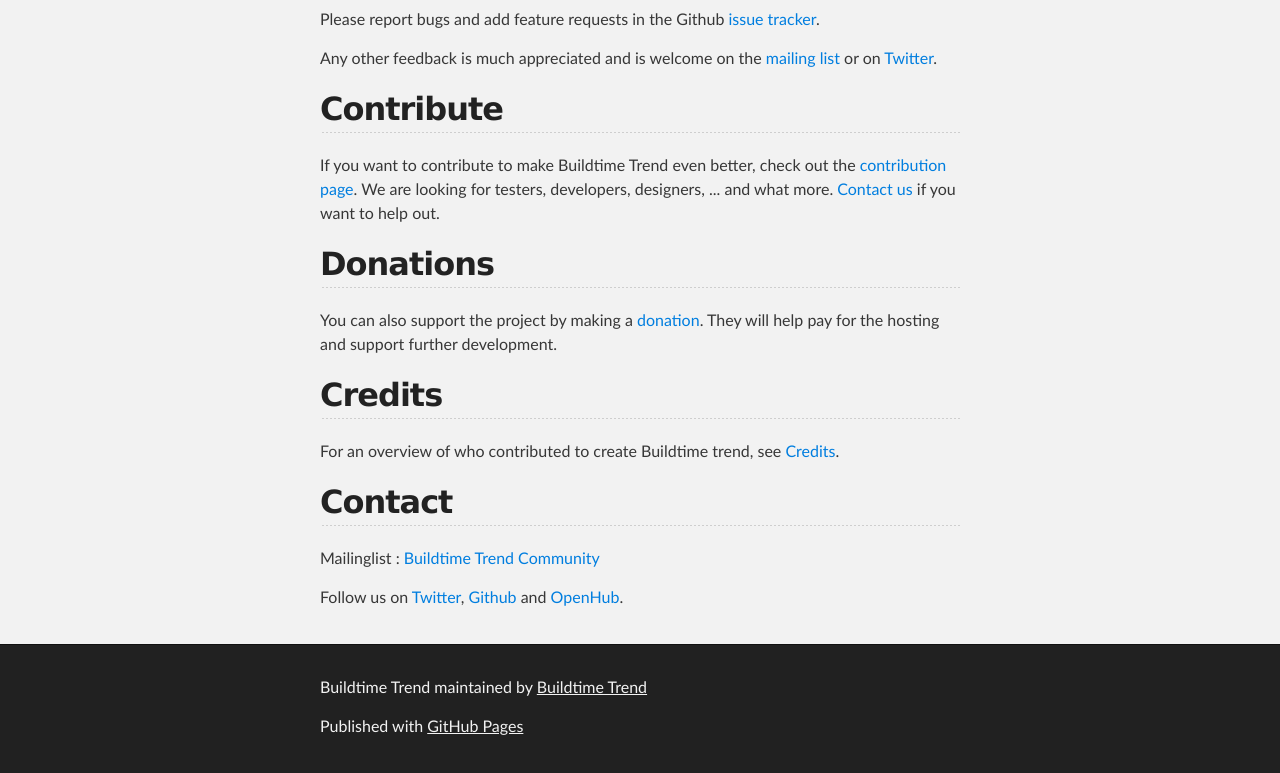
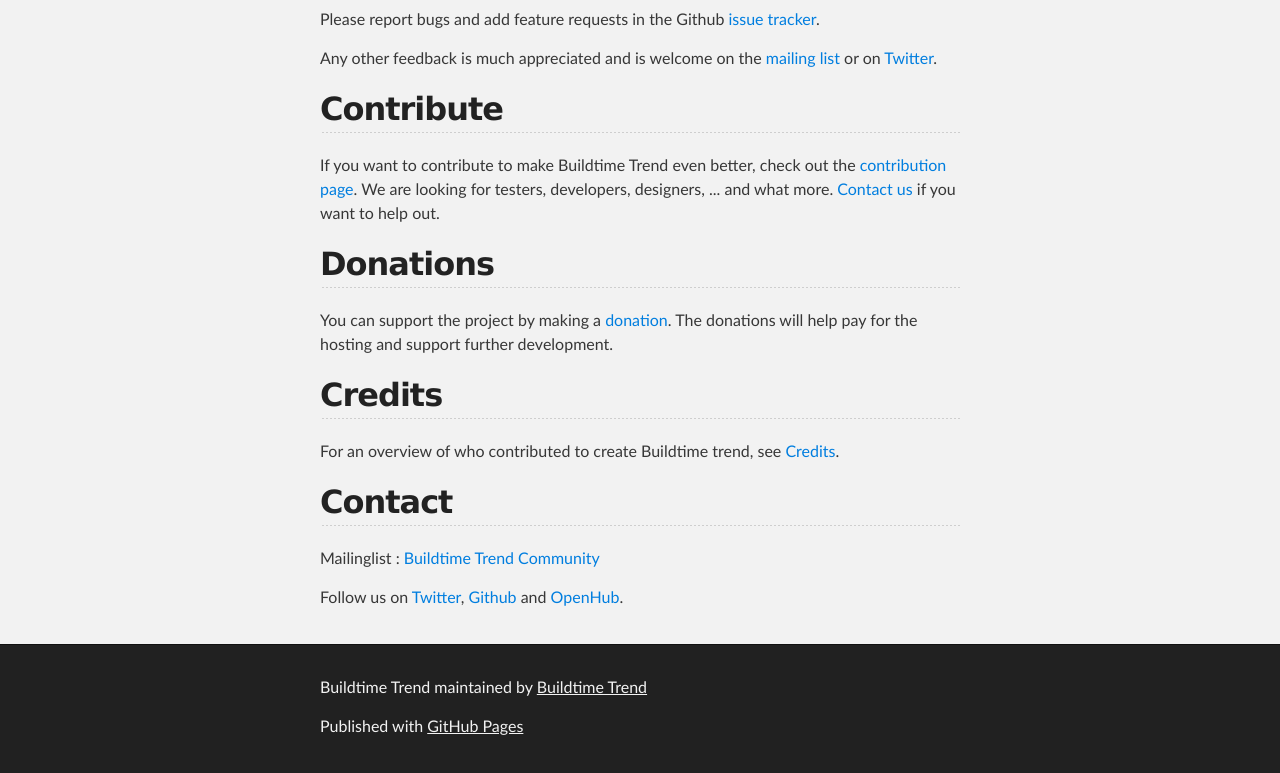
Before and after one commit to buildtimetrend/buildtimetrend.github.io, a plain HTML site: page index.html in a window 1280 px wide. Shown: the part 2302-3075 px from the top of the page. Drawn offline with Linux system fonts and the light colour scheme.

Commit message:
improve donation message

```diff
--- a/index.html
+++ b/index.html
@@ -106,7 +106,7 @@ The dashboard is hosted on <a href="/service">Buildtime Trend as a Service</a>,
 <h2>
 <a id="donations" class="anchor" href="#donations" aria-hidden="true"><span class="octicon octicon-link"></span></a>Donations</h2>
 
-<p>You can also support the project by making a <a href="https://www.paypal.com/cgi-bin/webscr?cmd=_s-xclick&hosted_button_id=LG9M6QTBS9LKL">donation</a>. They will help pay for the hosting and support further development.</p>
+<p>You can support the project by making a <a href="https://www.paypal.com/cgi-bin/webscr?cmd=_s-xclick&hosted_button_id=LG9M6QTBS9LKL">donation</a>. The donations will help pay for the hosting and support further development.</p>
 
 <h2>
 <a id="credits" class="anchor" href="#credits" aria-hidden="true"><span class="octicon octicon-link"></span></a>Credits</h2>
```
